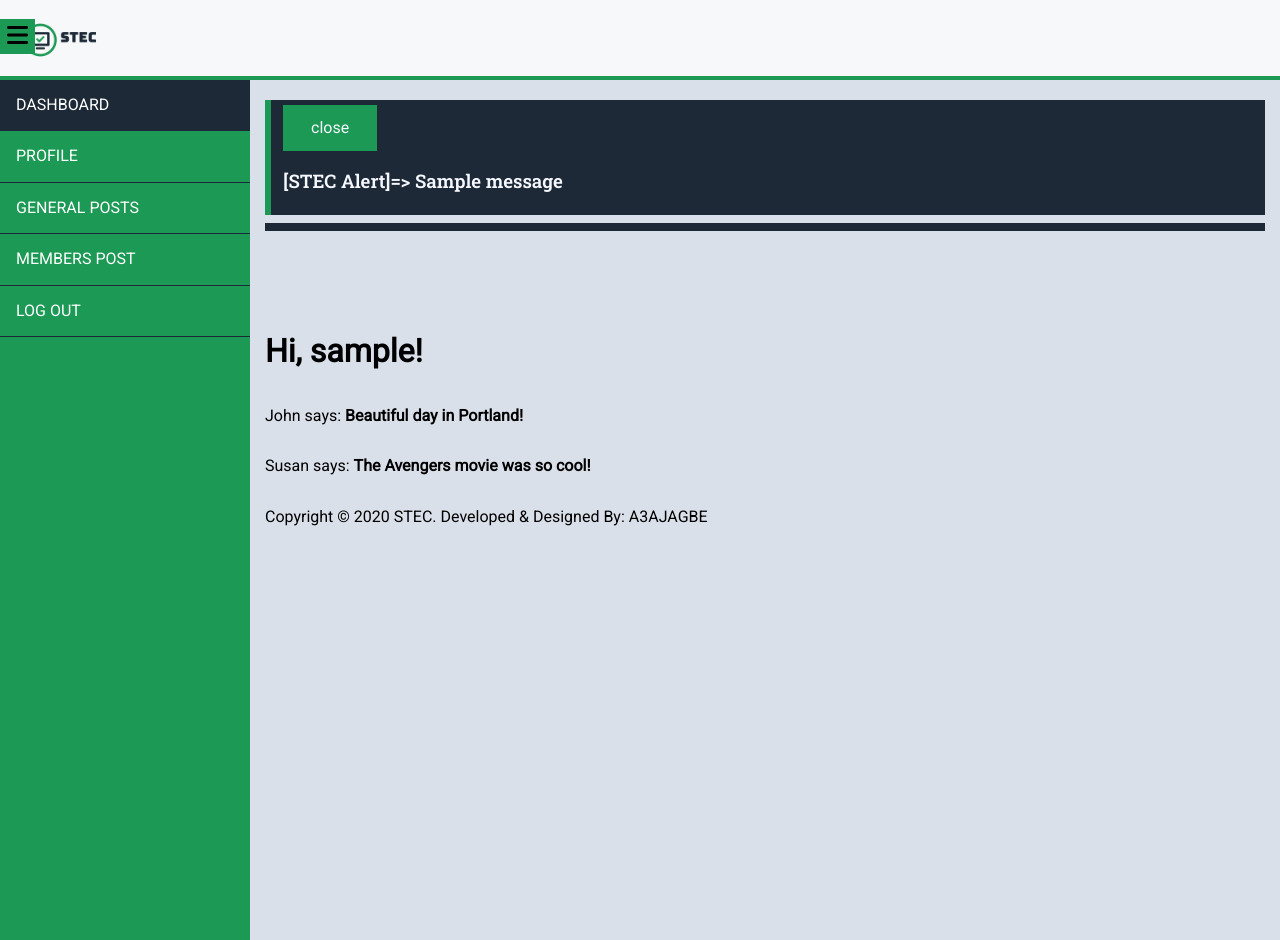
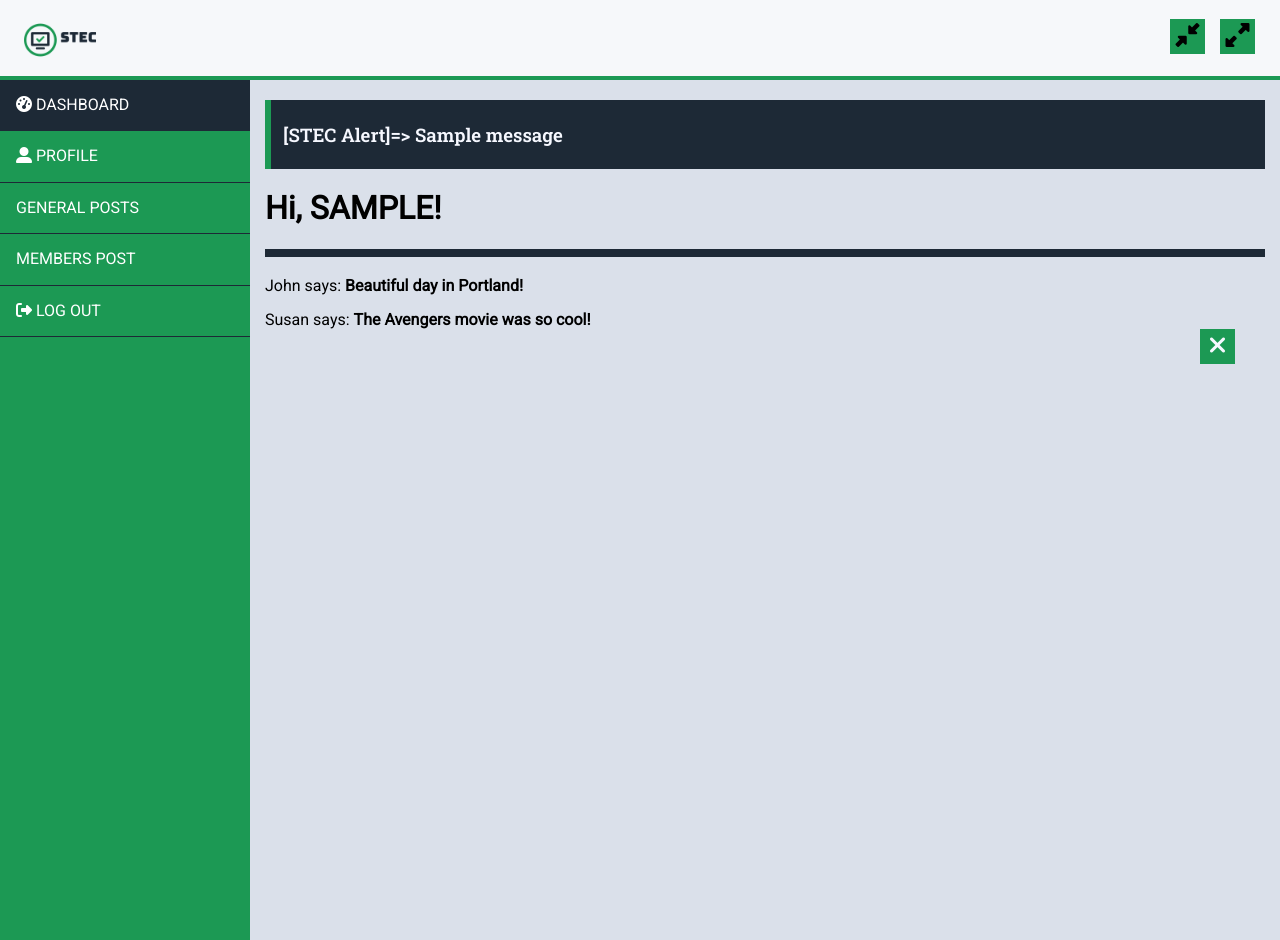
Before and after one commit to bopopescu/stec, a Flask app: page /dashboard in a window 1280 px wide. Run offline with Flask 2, Linux system fonts and the light colour scheme; a user stored in the database is signed in; tables that the repository leaves empty hold one stand-in row (values such as "Sample post"); one stand-in notice (Sample message) is shown; some libraries are stand-ins or nearby versions; some web fonts are replaced.

Commit message:
update commit

```diff
--- a/app/routes.py
+++ b/app/routes.py
@@ -11,17 +11,7 @@ from werkzeug.urls import url_parse
 @app.route('/index')
 def index():
     """Render the index/home page."""
-    posts = [
-        {
-            'author': {'Username': 'John'},
-            'Body': 'Beautiful day in Portland!'
-        },
-        {
-            'author': {'Username': 'Susan'},
-            'Body': 'The Avengers movie was so cool!'
-        }
-    ]
-    return render_template('index.html', title='Home', posts=posts)
+    return render_template('index.html', title='Home')
 
 
 @app.route('/login', methods=['GET', 'POST'])
@@ -68,7 +58,7 @@ def register():
 def logout():
     """To logout."""
     logout_user()
-    return redirect(url_for('index'))
+    return redirect(url_for('login'))
 
 
 @app.route('/dashboard')
--- a/app/static/scripts/dashboard.js
+++ b/app/static/scripts/dashboard.js
@@ -2,16 +2,26 @@
 $(document).ready(function() {
 
   /* Navigation drop down function in user and admin */
-  $('.icon').on('click', function() {
+  $('.bars').on('click', function() {
 
-     $('.asidenav').toggle();
+     $('aside').toggle();
 
   });
 
+  /* Navigation drop down function in user and admin */
+  $('.expand').on('click', function() {
+
+     $('aside').hide();
+     $('.dashboard').removeClass('dashboard').addClass('extend');
+
+  });
+
+
   // Function to remove flash message
-  $('.close').click(function() {
+  $('.compress').click(function() {
 
-    $('.message').hide();
+    $('aside').show();
+    $('.dashboard').removeClass('extend').addClass('dashboard');
 
   });
 
--- a/app/templates/dashboard.html
+++ b/app/templates/dashboard.html
@@ -2,10 +2,8 @@
 
 {% block content %}
 
+<section>
 
-<section class="container">
-
-  <h1>Hi, {{ current_user.Username }}!</h1>
     {% for post in posts %}
     <div><p>{{ post.author.Username }} says: <b>{{ post.Body }}</b></p></div>
     {% endfor %}
--- a/app/templates/index.html
+++ b/app/templates/index.html
@@ -198,7 +198,7 @@
   </main>
 
   <!-- Footer section starts here -->
-  <footer class="container green">
+  <footer class="green">
     <p>Copyright &copy; 2020 STEC. <span>Developed & Designed By: A3AJAGBE</span></p>
   </footer>
 
--- a/app/templates/layout.html
+++ b/app/templates/layout.html
@@ -5,23 +5,22 @@
   <meta charset="utf-8">
   <meta http-equiv="x-ua-compatible" content="ie=edge">
   <meta name="viewport" content="width=device-width, initial-scale=1.0">
-  <meta name="description" content="A community of student enthusiastic about technology">
-  <meta name="keywords" content="technology enthusiast, student, community" />
-  <meta property="og:title" content="STEC" />
-  <meta property="og:type" content="website" />
-  <!-- <meta property="og:url" content=" " /> -->
-  <meta property="og:image" content="/static/images/stec.png" />
-  <meta property="og:description" content="A community of student enthusiastic about technology; this is a platform to learn, network, collaborate and build with like-minded people passionate about technology with diverse backgrounds. " />
+  <meta name="description" content="A community of individuals enthusiastic about technology">
+  <meta name="author" content="Aminat Ajagbe, A3AJAGBE">
+  <meta name="keywords" content="technology enthusiast, community, technology">
+  <meta property="og:title" content="STEC">
+  <meta property="og:type" content="website">
+  <meta property="og:image" content="/static/images/stec.png">
+  <meta property="og:description" content="A community of individuals enthusiastic about technology; this is a platform to learn, network, collaborate and build with like-minded people passionate about technology with diverse backgrounds. " />
   <link rel="stylesheet" href="/static/css/normalize.css">
   <link rel="stylesheet" href="/static/css/users.css">
   <link rel="shortcut icon" href="/static/images/stec.ico">
   <script src="https://kit.fontawesome.com/65a82e1708.js"></script>
-  <!-- <link href="https://fonts.googleapis.com/css2?family=Playfair+Display:wght@669&family=Roboto&family=Roboto+Slab:wght@600&display=swap" rel="stylesheet"> -->
   <link href="https://fonts.googleapis.com/css2?family=Playfair+Display:ital,wght@1,700&family=Roboto&family=Roboto+Slab:wght@600&display=swap" rel="stylesheet">
   {% if title %}
   <title>{{ title }} - STEC</title>
   {% else %}
-  <title>STEC - Student Technology Enthusiast Community</title>
+  <title>STEC - Simul Technology Enthusiast Community</title>
   {% endif %}
 
 </head>
@@ -35,8 +34,16 @@
     </a>
 
     <!-- Mobile Menu -->
-    <div class="icon">
+    <div class="icon bars">
       <i class="fas fa-bars"></i>
+    </div>
+
+    <div class="icon compress">
+      <i class="fas fa-compress-alt"></i>
+    </div>
+
+    <div class="icon expand">
+      <i class="fas fa-expand-alt"></i>
     </div>
 
   </header>
@@ -45,17 +52,17 @@
   <main class="container">
 
     <!-- aside section -->
-    <aside class="asidenav">
+    <aside>
 
       <ul>
-        <li><a href="#about" class="active">Dashboard</a></li>
-        <li><a href="#community">Profile</a></li>
+        <li><a href="#about" class="active"><i class="fas fa-tachometer-alt"></i> Dashboard</a></li>
+        <li><a href="#community"><i class="fas fa-user-alt"></i> Profile</a></li>
         <li><a href="#membership">General posts</a></li>
         <li><a href="#enquiry">Members post</a></li>
          {% if current_user.is_anonymous %}
         <li><a href="{{ url_for('login') }}">Log in</a></li>
         {% else %}
-        <li><a href="{{ url_for('logout') }}">Log out</a></li>
+        <li><a href="{{ url_for('logout') }}"><i class="fas fa-sign-out-alt"></i> Log out</a></li>
         {% endif %}
       </ul>
     </aside>
@@ -67,22 +74,20 @@
 
           {% for message in messages %}
           <div class="message">
-          <button type="button" name="button" class="close">close</button>
+            <div class="icon close">
+              <i class="fas fa-times"></i>
+            </div>
           <h3><strong>[STEC Alert]=></strong> {{ message }} </h3>
           </div>
           {% endfor %}
 
       {% endwith %}
 
+      <h1>Hi, {{ current_user.Username.upper() }}!</h1>
+
       <hr>
 
       {% block content %}{% endblock %}
-
-
-      <!-- Footer section starts here -->
-      <footer>
-        <p>Copyright &copy; 2020 STEC. <span>Developed & Designed By: A3AJAGBE</span></p>
-      </footer>
 
     </section>
 
```
Also changed, not shown: app/templates/form.html (+27 -10 lines), app/templates/login.html (+5 -4 lines), app/templates/register.html (+7 -4 lines).
